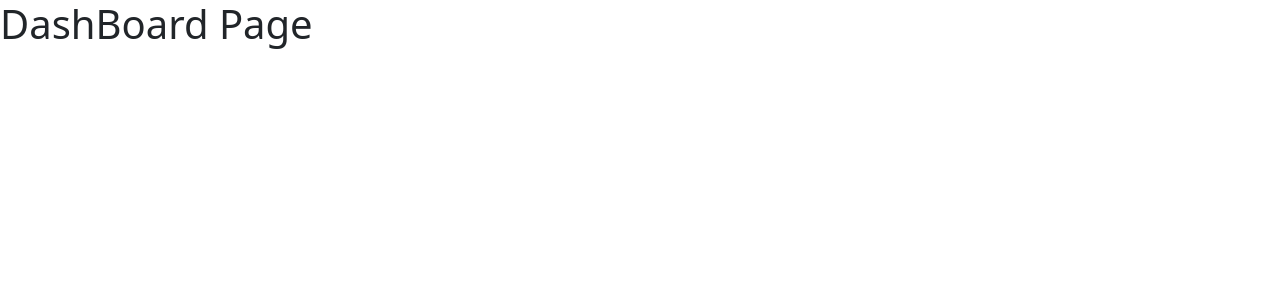
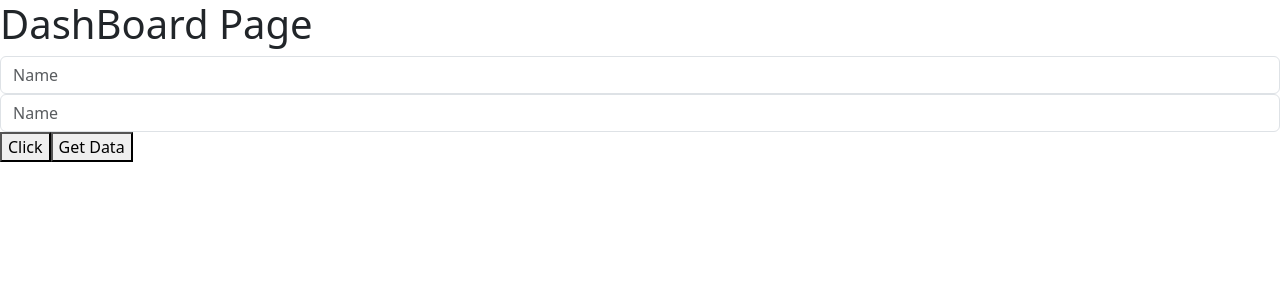
Before and after one commit to Ali-Repository101/Lets-Connect, a React (Create React App) app: page /dashboard in a window 1280 px wide. Shown: the top 300 px of the page. Built offline with nearby package versions, Linux system fonts and the light colour scheme.

Commit message:
get login user data

```diff
--- a/src/components/DashBoard/DashBoard.tsx
+++ b/src/components/DashBoard/DashBoard.tsx
@@ -1,7 +1,59 @@
+import { Button, Input } from "reactstrap"
+import { Link } from "react-router-dom"
+import { useState } from "react"
+import axios from 'axios'
 const DashBoard = () => {
+    const [password, setPassword] = useState<string>()
+    const [cnfrmPassword, setCnfrmPassword] = useState<string>()
+    const token = localStorage.getItem('token')
+    console.log("token,", token)
+    const handlePasswordChange = (e: any) => {
+        e.preventDefault()
+        fetch("http://localhost:8000/api/user/changepassword", {
+            method: 'POST',
+            headers: {
+                'Authorization': 'Bearer ' + token,
+                "Content-type": "application/json",
+                Accept: "application/json",
+                "Access-Control-Allow-Origin": "*"
+            },
+            body: JSON.stringify({
+                password: password,
+                password_confirmaton: cnfrmPassword
+            })
+        }).then((res) => res.json()).then((data) => console.log("datadash", data))
+    }
+
+    const getUserData = (e: any) => {
+        e.preventDefault()
+        fetch("http://localhost:8000/api/user/loginuser", {
+            method: "GET",
+            headers: {
+                'Authorization': 'Bearer ' + token,
+            }
+        }).then((res) => res.json()).then((data) => console.log("getData", data))
+    }
     return (
         <>
             <h1>DashBoard Page</h1>
+            <form >
+                <div className="field input-field">
+                    <Input type="text"
+                        placeholder="Name"
+                        name='password'
+                        className="input"
+                        onChange={(e: React.ChangeEvent<HTMLInputElement>) => setPassword(e.target.value)}
+                    />
+                    <Input type="text"
+                        placeholder="Name"
+                        name='confirmpassword'
+                        className="input"
+                        onChange={(e: React.ChangeEvent<HTMLInputElement>) => setCnfrmPassword(e.target.value)}
+                    />
+                </div>
+                <button onClick={handlePasswordChange}>Click</button>
+                <button onClick={getUserData}>Get Data</button>
+            </form>
         </>
     )
 }
--- /dev/null
+++ b/src/components/users/CreateNewPassword.tsx
@@ -0,0 +1,8 @@
+
+const CreateNewPassword = () => {
+    return (
+        <></>
+    )
+}
+
+export default CreateNewPassword
--- a/src/components/users/Login.tsx
+++ b/src/components/users/Login.tsx
@@ -29,7 +29,7 @@ const Login = () => {
             method: "POST",
             headers: {
                 "Content-Type": "application/json",
-                Accept: "applic  ation/json",
+                Accept: "application/json",
                 "Access-Control-Allow-Origin": "*"
             },
             body: JSON.stringify({
--- a/src/components/users/SignUp.tsx
+++ b/src/components/users/SignUp.tsx
@@ -10,7 +10,6 @@ import { FcGoogle } from 'react-icons/fc';
 import { MdEmail } from 'react-icons/md';
 import { useDispatch } from 'react-redux';
 import { useGoogleLogin } from '@react-oauth/google';
-import jwt_decode from "jwt-decode";
 const SignUp = () => {
     const dispatch = useDispatch()
     const [userSignUp, setUserSignUp] = useState<any>({});
@@ -34,6 +33,8 @@ const SignUp = () => {
             password_confirmaton: confirmPassword
         })
         setMessage(apiPostData.data.message)
+        // console.log("apiPostData-----", apiPostData),
+        localStorage.setItem("token",JSON.stringify(apiPostData.data.token))
     }
 
     const loginGoogle = useGoogleLogin({
@@ -49,9 +50,9 @@ const SignUp = () => {
 
     });
 
-    useEffect(() => {
-        handleSubmit()
-    }, [userSignUp])
+    // useEffect(() => {
+    //     handleSubmit()
+    // }, [userSignUp])
     return (
         <>
             {/* Signup Form */}
@@ -104,7 +105,7 @@ const SignUp = () => {
                                 <i className="bx bx-hide eye-icon" />
                             </div>
                             <div className="field button-field">
-                                <Link to="dashboard"> <Button >SignUp</Button></Link>
+                                <Link to="dashboard"> <Button onClick={handleSubmit}>SignUp</Button></Link>
                             </div>
                         </form>
                         <div className="form-link">
--- a/src/components/users/UserRoutes.tsx
+++ b/src/components/users/UserRoutes.tsx
@@ -5,6 +5,7 @@ import Createworkspace from "./Createworkspace"
 const Login = lazy(() => import("./Login"))
 const SignUp = lazy(() => import("./SignUp"))
 const DashBoard = lazy(() => import("../DashBoard/DashBoard"))
+const CreateNewPassword = lazy(() => import("./CreateNewPassword"))
 const UserRoutes = () => {
     const [loading, setLoading] = useState(true)
     useEffect(() =>{
@@ -32,6 +33,9 @@ const UserRoutes = () => {
         }, {
         path: '/workspace',
             element: <Suspense><Createworkspace/></Suspense>
+        }, {
+            path: '/createnewpassword',
+            element: <Suspense fallback={<><p>Loading...........</p></>}><CreateNewPassword/></Suspense>
     }
     ])
 
```
Also changed, not shown: src/components/Loader.tsx (added, +21 -0 lines), 1 other file (tests, documents, lock files or other folders).
